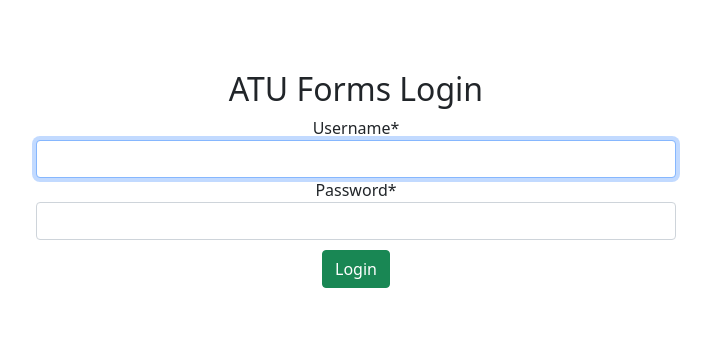
After one commit to DevPuga/CapstoneProject, a Django app: page /login/ in a window 1280 px wide. The commit adds this page. Shown: the top 357 px of the page, without its empty margins (284-995 px from the left). Run offline with Django 3.2, Linux system fonts and the light colour scheme; some libraries are stand-ins or nearby versions.

Commit message:
Added user authentication and redirected user to different pages depending on authentication status.

```diff
--- a/DeanProject/settings.py
+++ b/DeanProject/settings.py
@@ -37,7 +37,8 @@ INSTALLED_APPS = [
     'django.contrib.sessions',
     'django.contrib.messages',
     'django.contrib.staticfiles',
-    'DeanProject'
+    'DeanProject',
+    'crispy_forms'
 ]
 
 MIDDLEWARE = [
@@ -123,3 +124,5 @@ STATIC_URL = '/static/'
 STATICFILES_DIRS = (
     os.path.join(BASE_DIR, 'static'),
 )
+CRISPY_TEMPLATE_PACK = 'bootstrap4'
+LOGIN_REDIRECT_URL = "/"
--- /dev/null
+++ b/DeanProject/static/styles_login.css
@@ -0,0 +1,10 @@
+#login-field {
+  margin: auto;
+  width: 50%;
+  text-align: center;
+  padding: 70px 0;
+}
+
+#login-field button {
+  margin-top: 10px;
+}
--- a/DeanProject/templates/DeanProject/forms_page.html
+++ b/DeanProject/templates/DeanProject/forms_page.html
@@ -1,8 +1,10 @@
 {% extends "DeanProject/base.html" %}
+{% load crispy_forms_tags %}
 
 {% block styles %}
 <link rel="stylesheet" href="/static/styles_forms_page.css">
 {% endblock %}
 
 {% block content %}
+
 {% endblock %}
--- /dev/null
+++ b/DeanProject/templates/registration/login.html
@@ -0,0 +1,18 @@
+{% extends "DeanProject/base.html" %}
+{% load crispy_forms_tags %}
+
+{% block styles %}
+<link rel="stylesheet" href="/static/styles_login.css">
+{% endblock %}
+
+
+{% block content %}
+<div id="login-field">
+  <h2>ATU Forms Login</h2>
+  <form method="post" class="form-group">
+    {% csrf_token %}
+    {{form|crispy}}
+    <button type="submit" class="btn btn-success">Login</button>
+  </form>
+</div>
+{% endblock %}
--- a/DeanProject/urls.py
+++ b/DeanProject/urls.py
@@ -14,7 +14,7 @@ Including another URLconf
     2. Add a URL to urlpatterns:  path('blog/', include('blog.urls'))
 """
 from django.contrib import admin
-from django.urls import path
+from django.urls import path, include
 from django.contrib.staticfiles.urls import staticfiles_urlpatterns
 
 from . import views
@@ -22,8 +22,7 @@ from . import views
 urlpatterns = [
     path('admin/', admin.site.urls),
     path('', views.home_view),
-    path('forms/', views.form_view)
-
+    path('', include("django.contrib.auth.urls")),
 ]
 
 urlpatterns += staticfiles_urlpatterns()
```
Also changed, not shown: DeanProject/views.py (+6 -7 lines).
